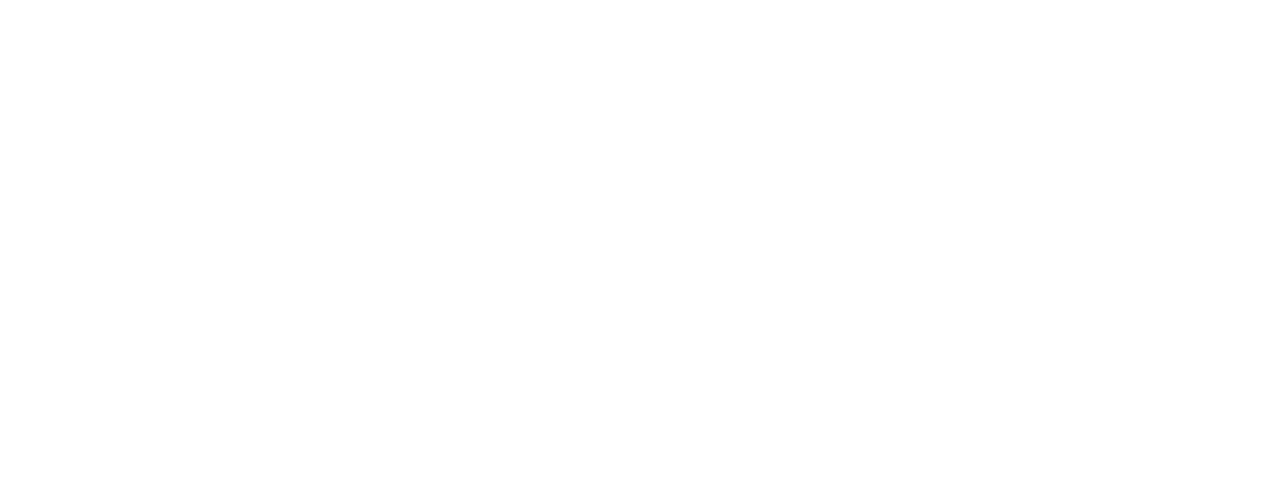
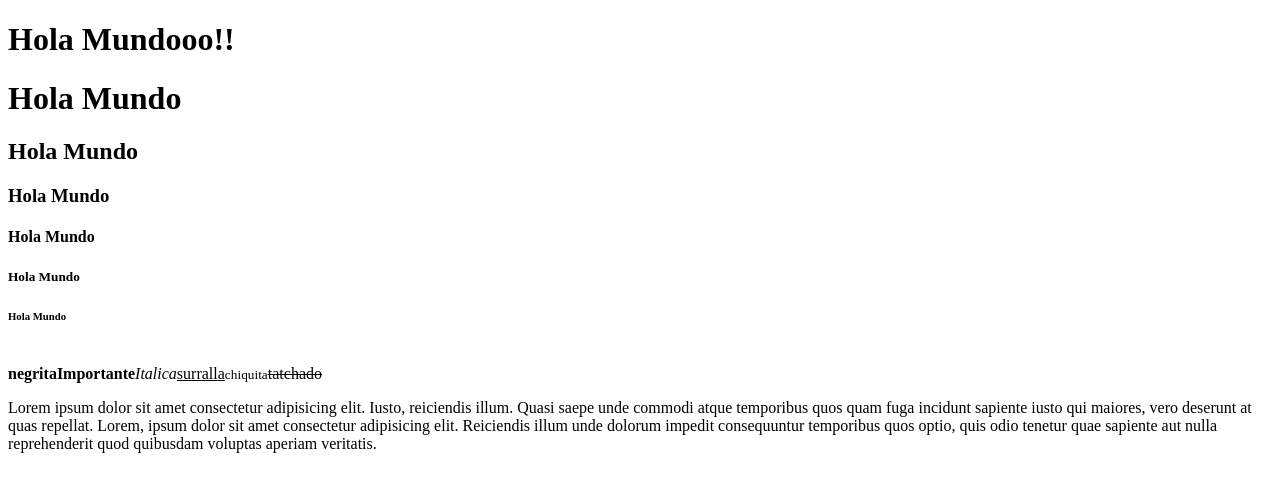
Before and after one commit to nev489/claseHTML, a plain HTML site: page index.html in a window 1280 px wide. Drawn offline with Linux system fonts and the light colour scheme.

Commit message:
etiquetas

```diff
--- a/index.html
+++ b/index.html
@@ -1,12 +1,19 @@
 <!DOCTYPE html>
-<html lang="en">
+
 <head>
-    <meta charset="UTF-8">
-    <meta http-equiv="X-UA-Compatible" content="IE=edge">
-    <meta name="viewport" content="width=device-width, initial-scale=1.0">
-    <title>Document</title>
+    <title>Primera Pagina</title>
 </head>
 <body>
-
+    <h1>Hola Mundooo!!</h1>
+    <h1>Hola Mundo</h1>
+    <h2>Hola Mundo</h2>
+    <h3>Hola Mundo</h3>
+    <h4>Hola Mundo</h4>
+    <h5>Hola Mundo</h5>
+    <h6>Hola Mundo</h6>
+    <br>
+    <b>negrita</b><strong>Importante</strong><i>Italica</i><u>surralla</u><small>chiquita</small><s>tatchado</s>
+    <br>
+    <p>Lorem ipsum dolor sit amet consectetur adipisicing elit. Iusto, reiciendis illum. Quasi saepe unde commodi atque temporibus quos quam fuga incidunt sapiente iusto qui maiores, vero deserunt at quas repellat. Lorem, ipsum dolor sit amet consectetur adipisicing elit. Reiciendis illum unde dolorum impedit consequuntur temporibus quos optio, quis odio tenetur quae sapiente aut nulla reprehenderit quod quibusdam voluptas aperiam veritatis.</p>
 </body>
 </html>
```
Also changed, not shown: pagina2.html (+2 -1 lines).
